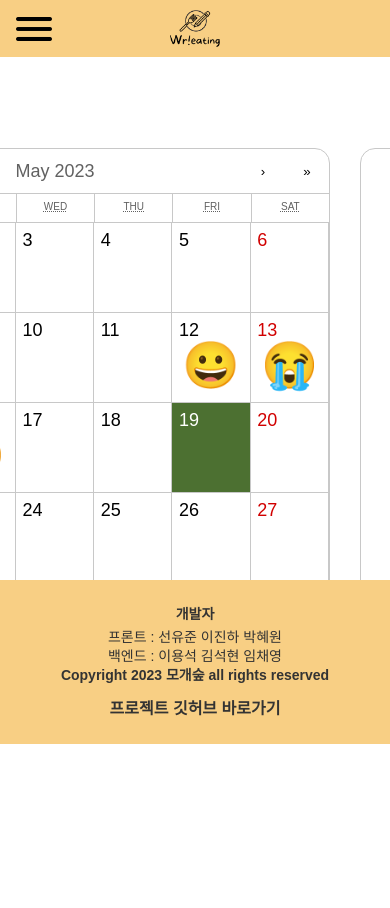
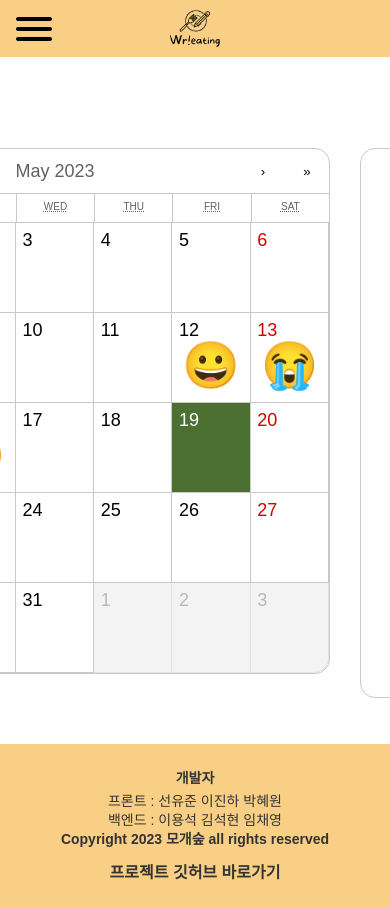
Before and after one commit to codestates-seb/seb43_main_004, a React (Create React App) app in the folder client/: page / in a window 390 px wide. Shown: the top 908 px of the page. Built offline with nearby package versions, Linux system fonts and the light colour scheme; data requests are answered from the project's data file; a web font is replaced by a local one.

Commit message:
Fix: 레이아웃 및 포지션 수정

```diff
--- a/client/src/App.css
+++ b/client/src/App.css
@@ -8,7 +8,7 @@
   margin-top: 12rem;
   padding: 5rem 0;
   max-width: 1250px;
-  width: 100%;
+  width: 95%;
   min-height: calc(100vh - 17rem);
   display: flex;
   flex-direction: column;
@@ -24,6 +24,5 @@
   .wrapper {
     margin-top: 7rem;
     padding: 3rem 0;
-    max-width: 95%;
   }
 }
--- a/client/src/components/Common/Footer.tsx
+++ b/client/src/components/Common/Footer.tsx
@@ -3,7 +3,6 @@ import styled from 'styled-components'
 
 const FooterWrapper = styled.footer`
   position: relative;
-  transform: translateY(-100%);
   height: 164px;
   font-weight: 500;
   font-size: 14px;
```
